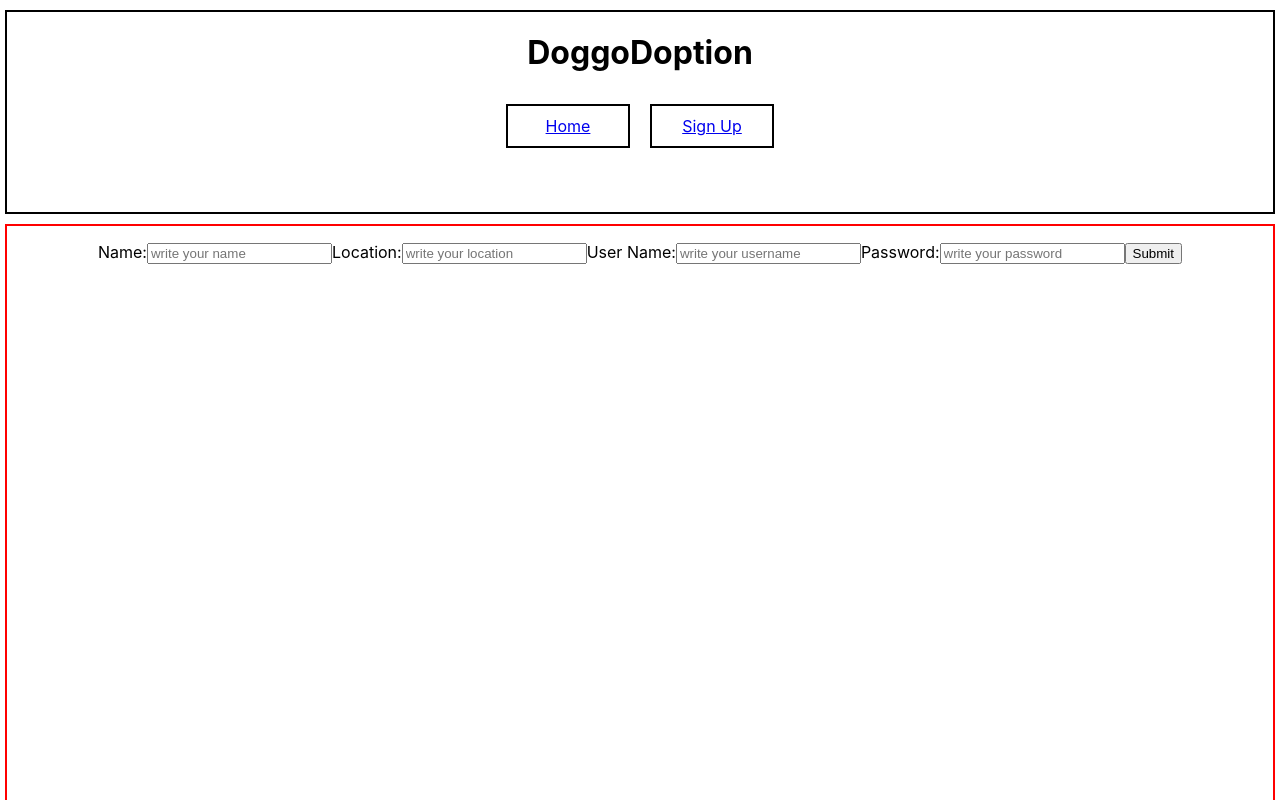
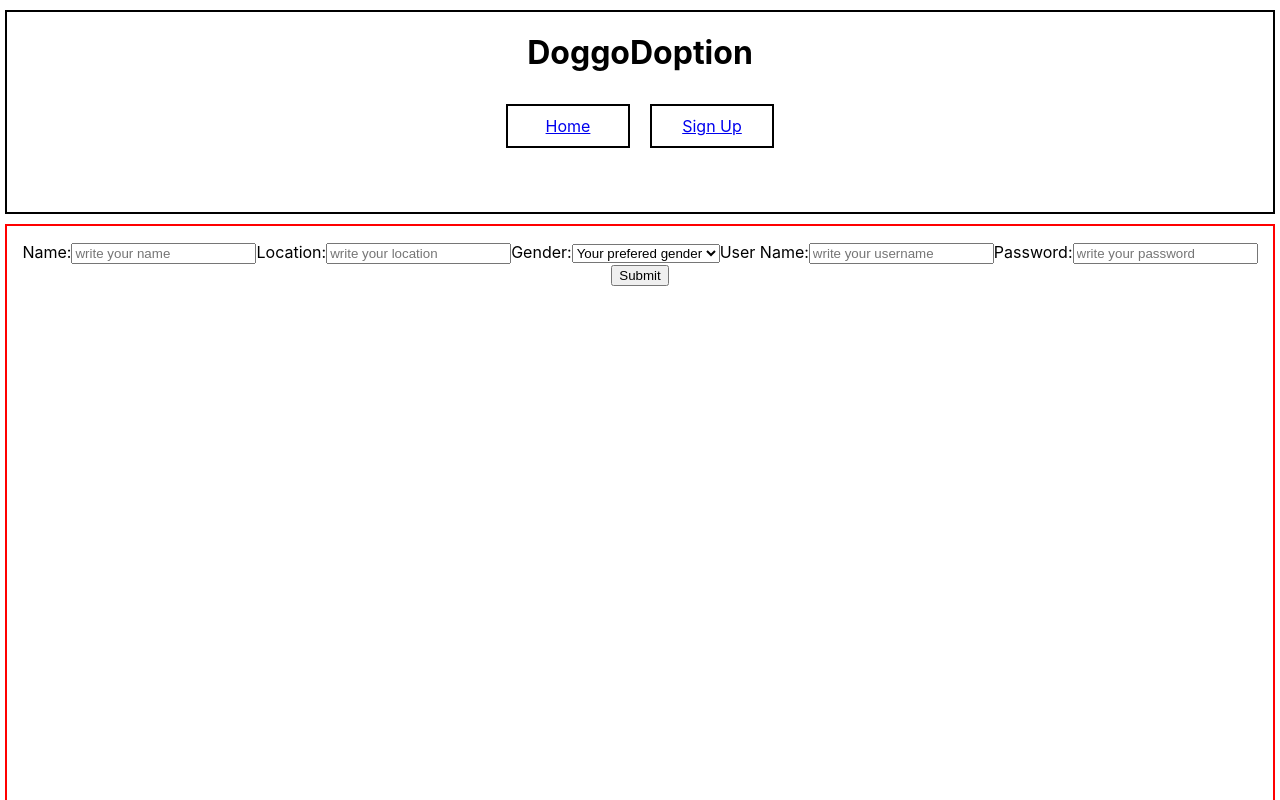
Before and after one commit to reneecruz/pet-adoption-app-frontend, a React (Create React App) app: page /signup in a window 1280 px wide. Shown: the top 800 px of the page. Built offline with nearby package versions, Linux system fonts and the light colour scheme.

Commit message:
Gender feature added

```diff
--- a/src/components/LogIn.js
+++ b/src/components/LogIn.js
@@ -10,6 +10,7 @@ class LogIn extends React.Component {
         password: '',
         name: '',
         location: '',
+        gender: '',
         errors: []
     }
 
@@ -69,7 +70,8 @@ class LogIn extends React.Component {
                    name: this.state.name,
                    location: this.state.location,
                    username: this.state.username,
-                   password: this.state.password
+                   password: this.state.password,
+                   gender: this.state.gender
                }
            )
        })
@@ -116,6 +118,20 @@ class LogIn extends React.Component {
                     <label htmlFor="location">Location:</label>
                     <input type="text" id='location' name="location" placeholder="write your location"/>
 
+                    <label htmlFor="gender">Gender:</label>
+                        <select name="gender">
+                            <option value="default">Your prefered gender</option>
+                            <option value="Female">
+                            Female
+                            </option>
+                            <option value="Male">
+                            Male
+                            </option>
+                            <option value="Prefered not to say">
+                               Prefered not to say
+                            </option>
+                        </select>
+
                     <label htmlFor="username">User Name:</label>
                     <input type="text" id='username' name="username" placeholder="write your username"/>
 
--- a/src/components/UserProfile.js
+++ b/src/components/UserProfile.js
@@ -7,6 +7,7 @@ class UserProfile extends Component {
    name: '',
    username: '',
    location: '',
+   gender: '',
    editButton: false
  }
 
@@ -24,6 +25,7 @@ class UserProfile extends Component {
         user: userData,
         name: userData.name,
         username: userData.username,
+        gender: userData.gender,
         location: userData.location
       })
     })
@@ -55,7 +57,8 @@ class UserProfile extends Component {
       body: JSON.stringify({
         name: this.state.name,
         username: this.state.username,
-        location: this.state.location
+        location: this.state.location,
+        gender: this.state.gender
       })
 
     })
@@ -66,6 +69,28 @@ class UserProfile extends Component {
       })
 
     )
+  }
+
+  renderGenderPhoto = ()=>{
+    if (this.state.gender === "Female"){
+      return  <img className="profile-img"
+      src="https://cdn1.iconfinder.com/data/icons/avatars-1-5/136/87-512.png"
+       alt={this.state.name}/>
+    } else if( this.state.gender === "Male"){
+
+       return <img className="profile-img"
+        src="https://i7.pngguru.com/preview/136/22/549/user-profile-computer-icons-girl-customer-avatar-thumbnail.jpg"
+         alt={this.state.name}/>
+
+    } else  if (this.state.gender === "Prefered not to say"){
+     return  <img className="profile-img"
+        src="https://i-love-png.com/images/user_png_1449302.png"
+         alt={this.state.name}/>
+    } else {
+      return  <img className="profile-img"
+      src="https://upload.wikimedia.org/wikipedia/commons/f/f8/Question_mark_alternate.svg"
+       alt={this.state.name}/>
+    }
   }
 
   handleDelete = (event, user)=>{
@@ -81,17 +106,14 @@ class UserProfile extends Component {
 
 
  render() {
-
+  // console.log(this.renderGenderPhoto())
   //  console.log(this.props.userId, this.props.token)
   return(
    <div className="profile-item">
     { !this.state.editButton ?
     <>
     <div className="profile-div">
-     <img className="profile-img"
-     src="https://banner2.cleanpng.com/20180521/ocp/kisspng-computer-icons-user-profile-avatar-french-people-5b0365e4f1ce65.9760504415269493489905.jpg"
-     alt={this.state.name}/>
-     </div>
+       {this.renderGenderPhoto()}
      <h2 key={this.state.user.id}>
        {this.state.name}
      </h2>
@@ -104,6 +126,12 @@ class UserProfile extends Component {
        <b>Username:</b>
        {this.state.username}
     </p>
+
+    <p>
+       <b>Gender:</b>
+       {this.state.gender}
+    </p>
+    </div>
     </> :
 
     <form onChange={this.handleOnChange}>
@@ -115,6 +143,21 @@ class UserProfile extends Component {
 
       <label htmlFor="location">Location:</label>
       <input type="text" id="location" name="location" value={this.state.location}/>
+
+      <label htmlFor="gender">Gender:</label>
+      <select name="gender">
+        <option value="default">Your prefered gender</option>
+        <option value="Female">
+          Female
+        </option>
+        <option value="Male">
+          Male
+        </option>
+        <option value="Prefered not to say">
+          Prefered not to say
+        </option>
+      </select>
+
 
       <input type="submit" onClick={(event) => this.handleOnSubmit(event)}/>
     </form>
```
